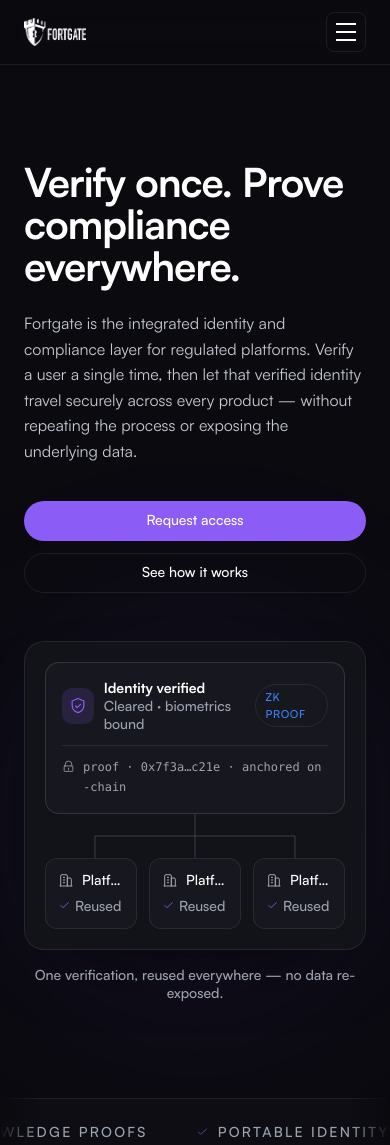
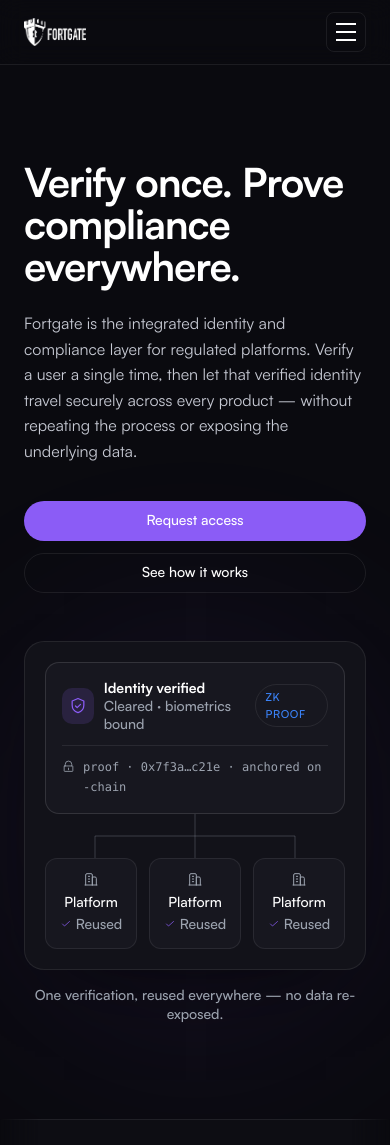
Before and after one commit to fort-gate/fortgate-OSS, a Next.js app: page / in a window 390 px wide. Shown: the top 1145 px of the page. Built offline with nearby package versions, Linux system fonts and the light colour scheme.

Commit message:
polish(responsive): stack hero platform nodes for tight widths
Center the building icon over the label so "Platform" no longer
truncates in three narrow columns on small screens.

Co-Authored-By: Claude Opus 4.8 <noreply@anthropic.com>

```diff
--- a/components/HeroVisual.tsx
+++ b/components/HeroVisual.tsx
@@ -2,17 +2,15 @@ import Icon from "@/components/ui/Icon";
 
 function PlatformNode({ label }: { label: string }) {
   return (
-    <div className="min-w-0 rounded-[12px] border border-border bg-surface-3 p-3">
-      <div className="flex min-w-0 items-center gap-2">
-        <Icon name="building" size={16} className="shrink-0 text-text-muted" />
-        <span className="truncate text-label font-medium text-text-primary">
-          {label}
-        </span>
-      </div>
-      <div className="mt-2 flex items-start gap-1 text-label text-accent-violet">
-        <Icon name="check" size={13} className="mt-0.5 shrink-0" />
+    <div className="min-w-0 rounded-[12px] border border-border bg-surface-3 p-3 text-center">
+      <Icon name="building" size={16} className="mx-auto text-text-muted" />
+      <span className="mt-1.5 block truncate text-label font-medium text-text-primary">
+        {label}
+      </span>
+      <span className="mt-1 inline-flex items-center gap-1 text-label text-accent-violet">
+        <Icon name="check" size={12} className="shrink-0" />
         <span className="text-text-muted">Reused</span>
-      </div>
+      </span>
     </div>
   );
 }
```
